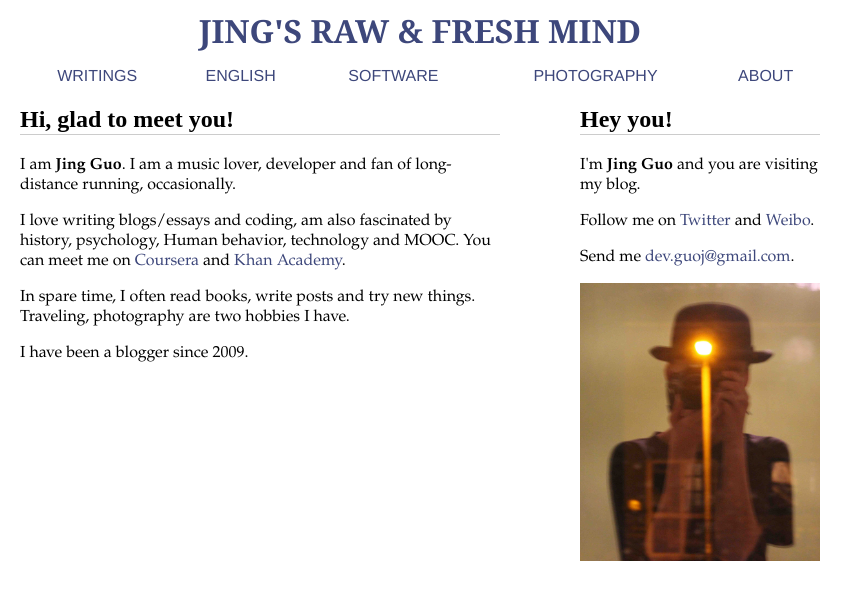
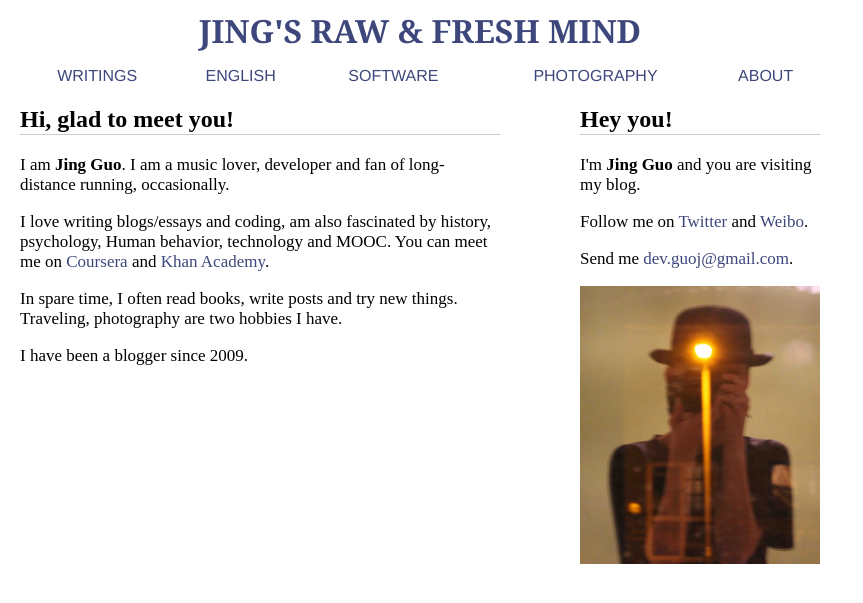
Before and after one commit to guojing0/guojing0.github.io, a Jekyll site: the page built from about-me.md, in a window 1280 px wide. Shown: the top 603 px of the page, without its empty margins (0-863 px from the left). Built offline with Jekyll 4.4.1, drawn with Linux system fonts in a browser that asks for light colours; Markdown is read by kramdown in place of the engine named in the settings.

Commit message:
Times New Roman

```diff
--- a/css/blog.css
+++ b/css/blog.css
@@ -23,8 +23,8 @@ a {
 }
 
 p {
-  font-family: Palatino, Helvetica;
-  font-size: 16px;
+  font-family: Times New Roman, Helvetica;
+  font-size: 17px;
 }
 
 .left {
```
